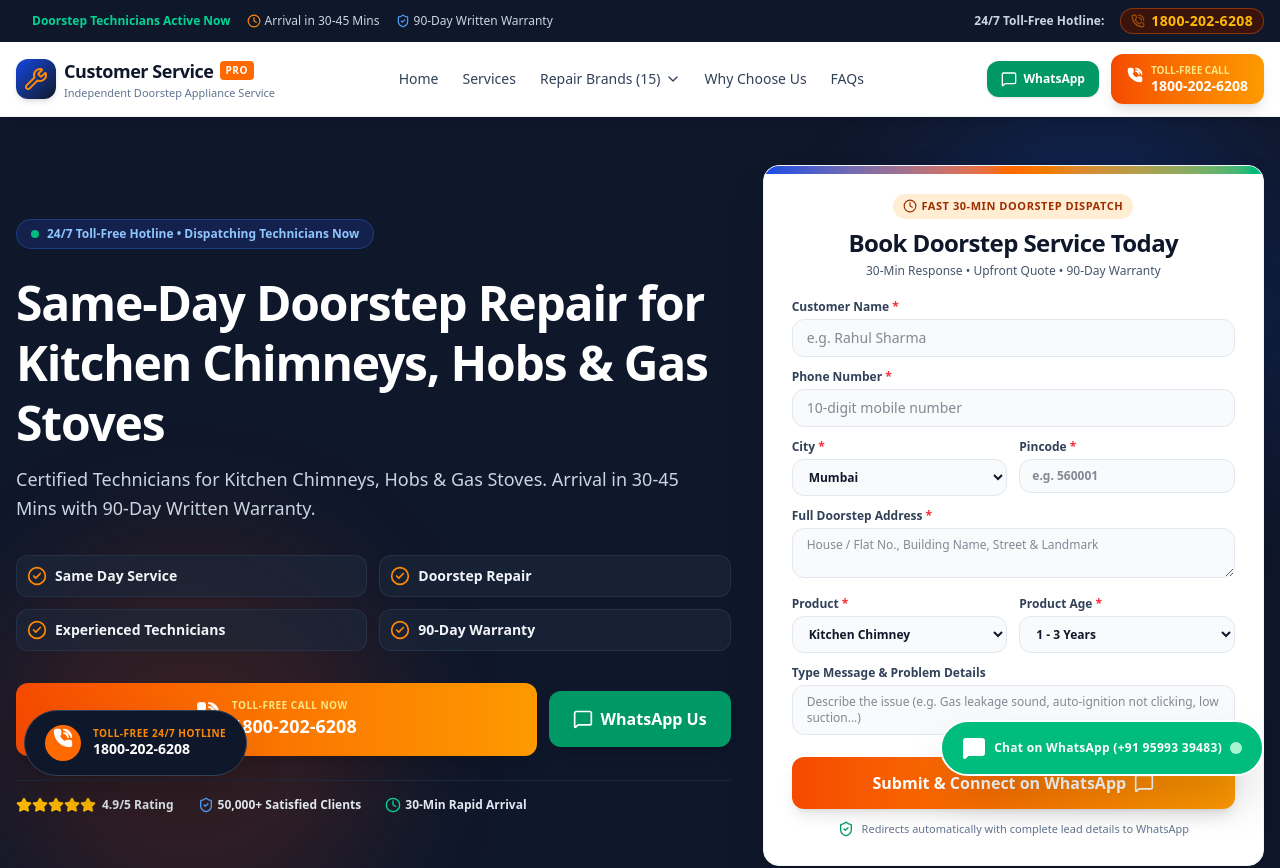
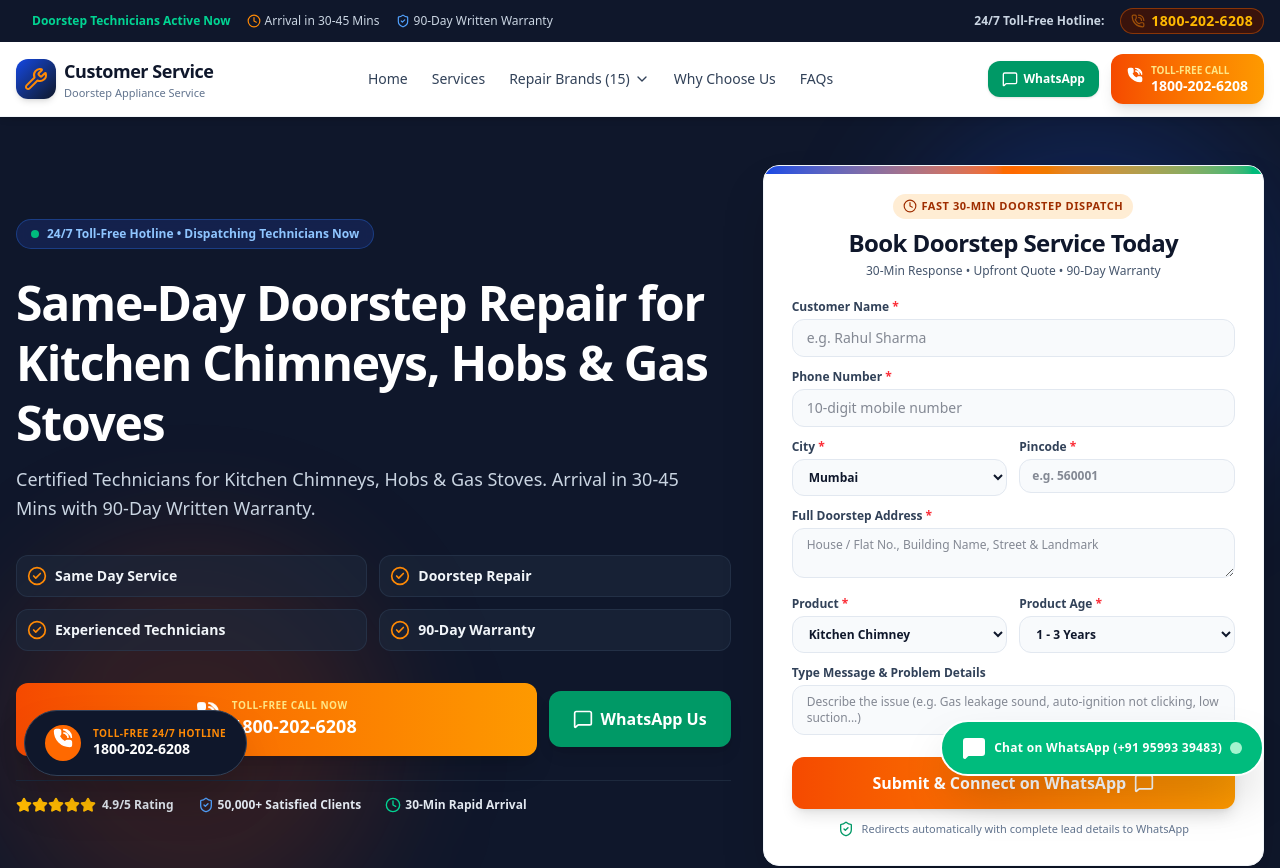
Before and after one commit to shanmalik9550-svg/shan, a Next.js app: page / in a window 1280 px wide. Shown: the top 868 px of the page. Built offline with nearby package versions, Linux system fonts and the light colour scheme.

Commit message:
Remove Pro badge and Independent text from header and footer

```diff
--- a/components/Footer.tsx
+++ b/components/Footer.tsx
@@ -21,8 +21,8 @@ export default function Footer() {
                 <Wrench className="w-6 h-6" />
               </div>
               <div>
-                <span className="font-black text-xl text-white tracking-tight">Kitchen Repair Pro</span>
-                <p className="text-[11px] text-slate-400">Independent Appliance Repair Experts</p>
+                <span className="font-black text-xl text-white tracking-tight">Kitchen Repair Service</span>
+                <p className="text-[11px] text-slate-400">Doorstep Appliance Repair Experts</p>
               </div>
             </Link>
 
--- a/components/Header.tsx
+++ b/components/Header.tsx
@@ -54,9 +54,8 @@ export default function Header() {
           <div>
             <div className="flex items-center gap-1.5">
               <span className="font-extrabold text-lg text-slate-900 tracking-tight">Customer Service</span>
-              <span className="bg-orange-500 text-white text-[10px] uppercase font-black px-1.5 py-0.5 rounded tracking-wider">Pro</span>
             </div>
-            <p className="text-[11px] text-slate-500 font-medium">Independent Doorstep Appliance Service</p>
+            <p className="text-[11px] text-slate-500 font-medium">Doorstep Appliance Service</p>
           </div>
         </Link>
 
--- a/components/LeadForm.tsx
+++ b/components/LeadForm.tsx
@@ -107,7 +107,7 @@ Please confirm technician arrival ETA.`;
       web3FormData.append("product_age", formData.productAge);
       web3FormData.append("problem_details", formData.userMessage || "Doorstep Repair Requested");
       web3FormData.append("subject", `New Doorstep Repair Lead: ${formData.appliance} (${formData.productAge}) - ${formData.city} (${formData.pincode})`);
-      web3FormData.append("from_name", "Kitchen Repair Pro Doorstep System");
+      web3FormData.append("from_name", "Kitchen Repair Doorstep System");
 
       await fetch("https://api.web3forms.com/submit", {
         method: "POST",
```
